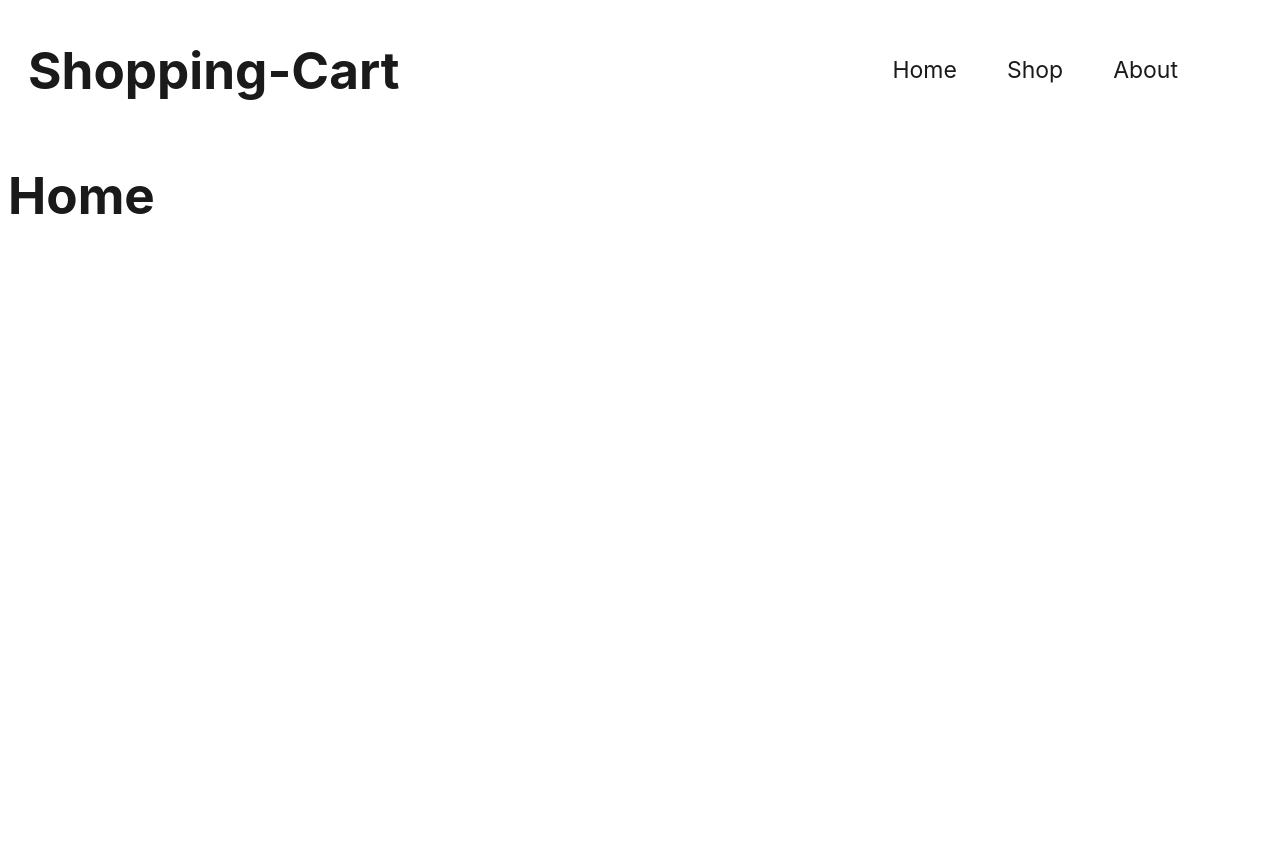
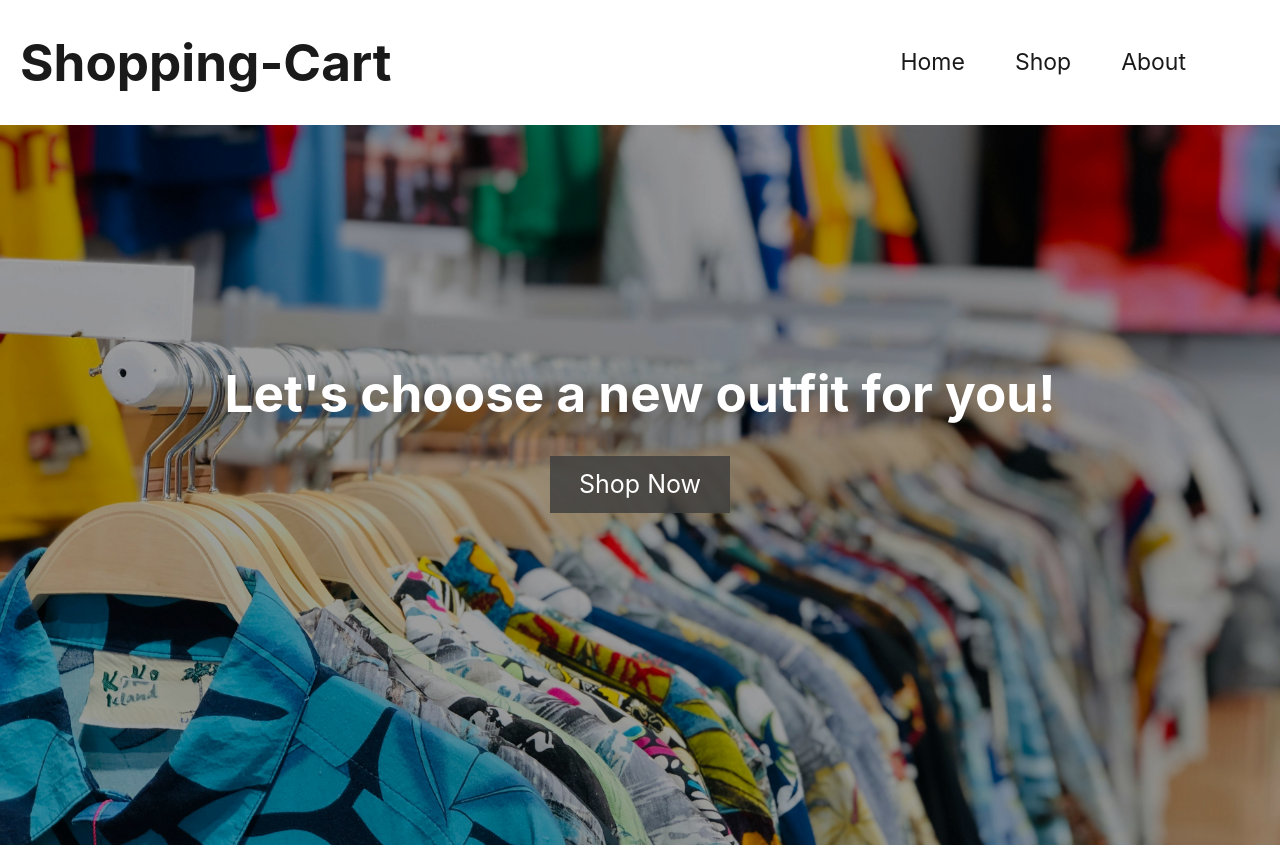
Before and after one commit to odilson-dev/shopping-cart, a React (Vite) app: page / in a window 1280 px wide. Before the commit the page ends 800 px from the top, so only its background shows below. Built offline with nearby package versions, Linux system fonts and the light colour scheme; some icons are missing.

Commit message:
Complete home component style

```diff
--- a/src/components/Home.jsx
+++ b/src/components/Home.jsx
@@ -1,4 +1,5 @@
 import { Component } from "react";
+import { Link } from "react-router-dom";
 import NavigationBar from "./NavigationBar";
 
 class Home extends Component {
@@ -10,7 +11,14 @@ class Home extends Component {
     return (
       <>
         <NavigationBar />
-        <h1>Home</h1>
+        <div className="home">
+          <div className="home-cover">
+            <h1>Let's choose a new outfit for you!</h1>
+            <Link to="/shop" className="call-to-action-btn">
+              Shop Now
+            </Link>
+          </div>
+        </div>
       </>
     );
   }
--- a/src/index.css
+++ b/src/index.css
@@ -19,7 +19,8 @@ h1 {
 header {
   display: grid;
   grid-template-columns: repeat(2, 1fr);
-  margin: 0 20px;
+  padding: 0 20px;
+  background-color: white;
 }
 .navigation-box-2 {
   display: flex;
@@ -34,3 +35,38 @@ header {
 
   margin-right: 50px;
 }
+body {
+  margin: 0;
+}
+.home {
+  background-image: url(/src/Images/image-4.jpg);
+  background-position: center;
+  background-attachment: fixed;
+  background-size: cover;
+  height: 90vh;
+  text-align: center;
+}
+a.call-to-action-btn {
+  display: block;
+  font-size: 25px;
+  text-decoration: none;
+  color: white;
+  width: 180px;
+  margin: auto;
+  padding: 10px 0;
+  background-color: rgba(62, 62, 62, 0.828);
+  transition: 500ms;
+}
+a.call-to-action-btn:hover {
+  background-color: rgba(129, 129, 129, 0.828);
+}
+.home-cover {
+  background-color: rgba(0, 0, 0, 0.359);
+  height: 100%;
+}
+
+.home h1 {
+  padding-top: 240px;
+  color: white;
+  margin-top: 0;
+}
```
Also changed, not shown: src/Images/image-4.jpg (added).
